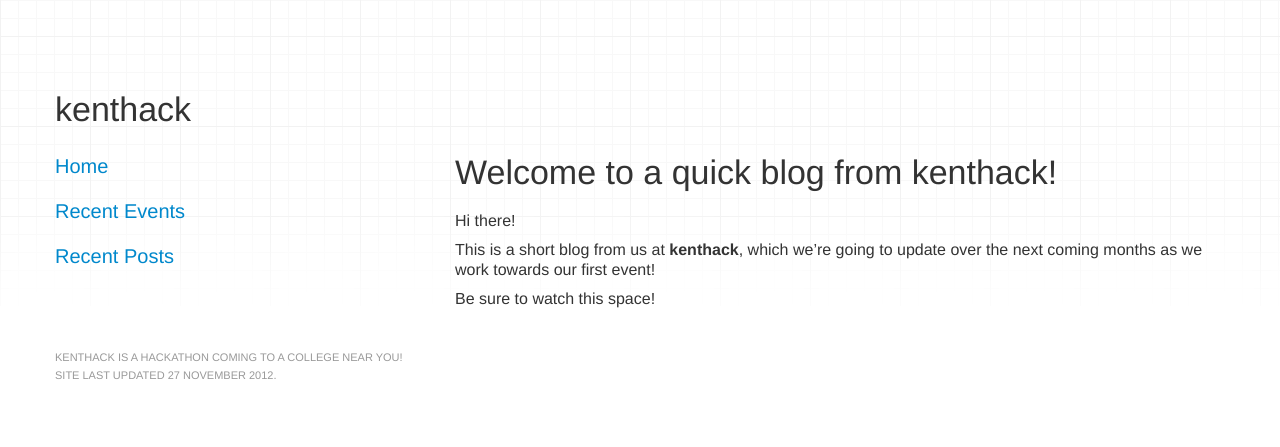
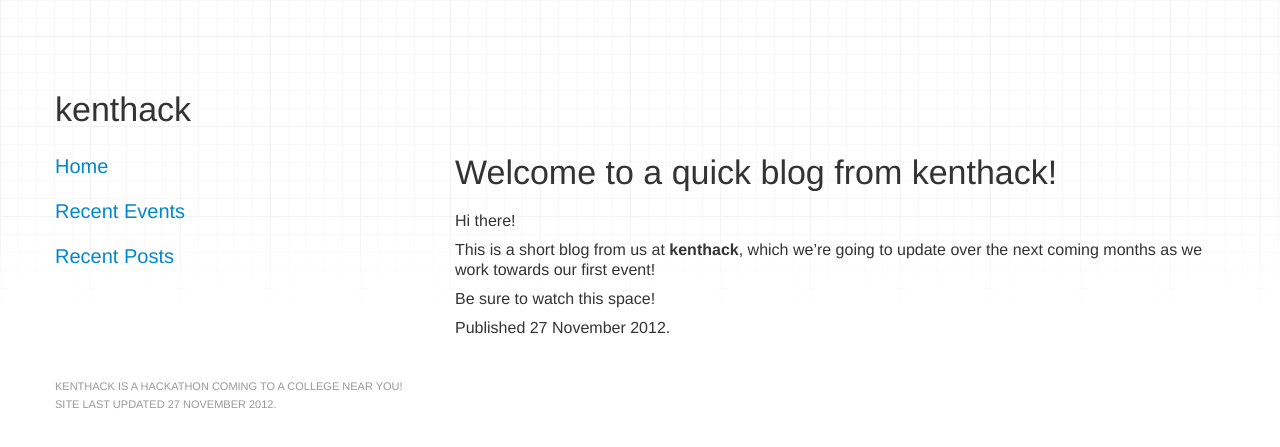
Before and after one commit to jdrydn/kenthack.github.io, a Jekyll site: the page built from _posts/2012-11-27-hello.md, in a window 1280 px wide. Shown: the top 447 px of the page. Built offline with Jekyll 4.4.1, drawn with Linux system fonts in a browser that asks for light colours.

Commit message:
Made a seperate blog view

```diff
--- a/_layouts/blog.html
+++ b/_layouts/blog.html
@@ -20,10 +20,6 @@
 
 {{ content }}
 
-						{% unless page.category %}
-						<p>Published {{ page.date | date_to_long_string }}.</p>
-						{% endunless %}
-
 					</section>
 				</div>
 			</div>
--- /dev/null
+++ b/_layouts/post.html
@@ -0,0 +1,7 @@
+---
+layout: blog
+---
+
+{{ content }}
+
+<p>Published {{ page.date | date_to_long_string }}.</p>
```
Also changed, not shown: _posts/2012-11-27-hello.md (+1 -1 lines).
